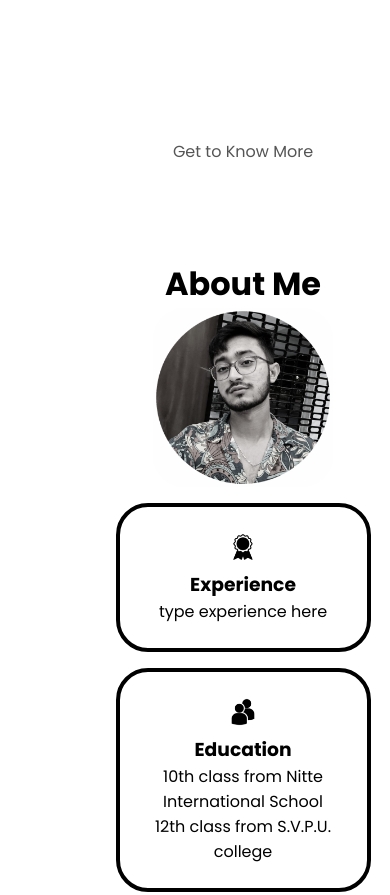
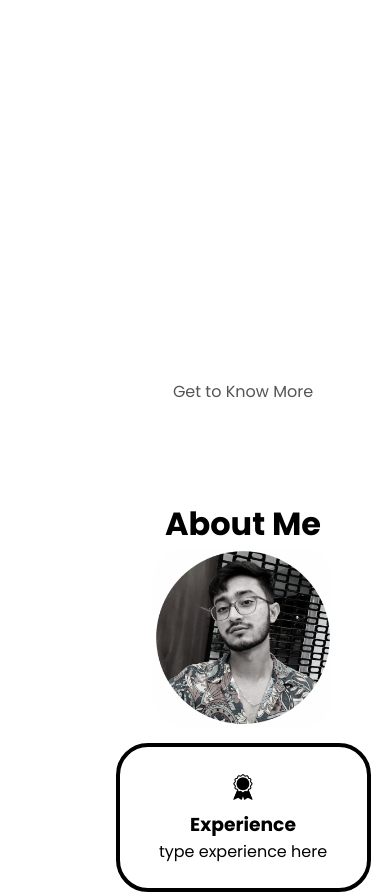
Before and after one commit to iceheadcoder/Portfolio, a plain HTML site: page index.html in a window 390 px wide. Shown: the part 1480-2375 px from the top of the page. Drawn offline with Linux system fonts and the light colour scheme.

Commit message:
size modif

```diff
--- a/mediaqueries.css
+++ b/mediaqueries.css
@@ -140,7 +140,7 @@
     }
 
     .section__text_p1{
-      margin-top: 25rem;
+      margin-top: 40rem;
     }
     .section__text__p2 {
       font-size: 1.25rem;
```
